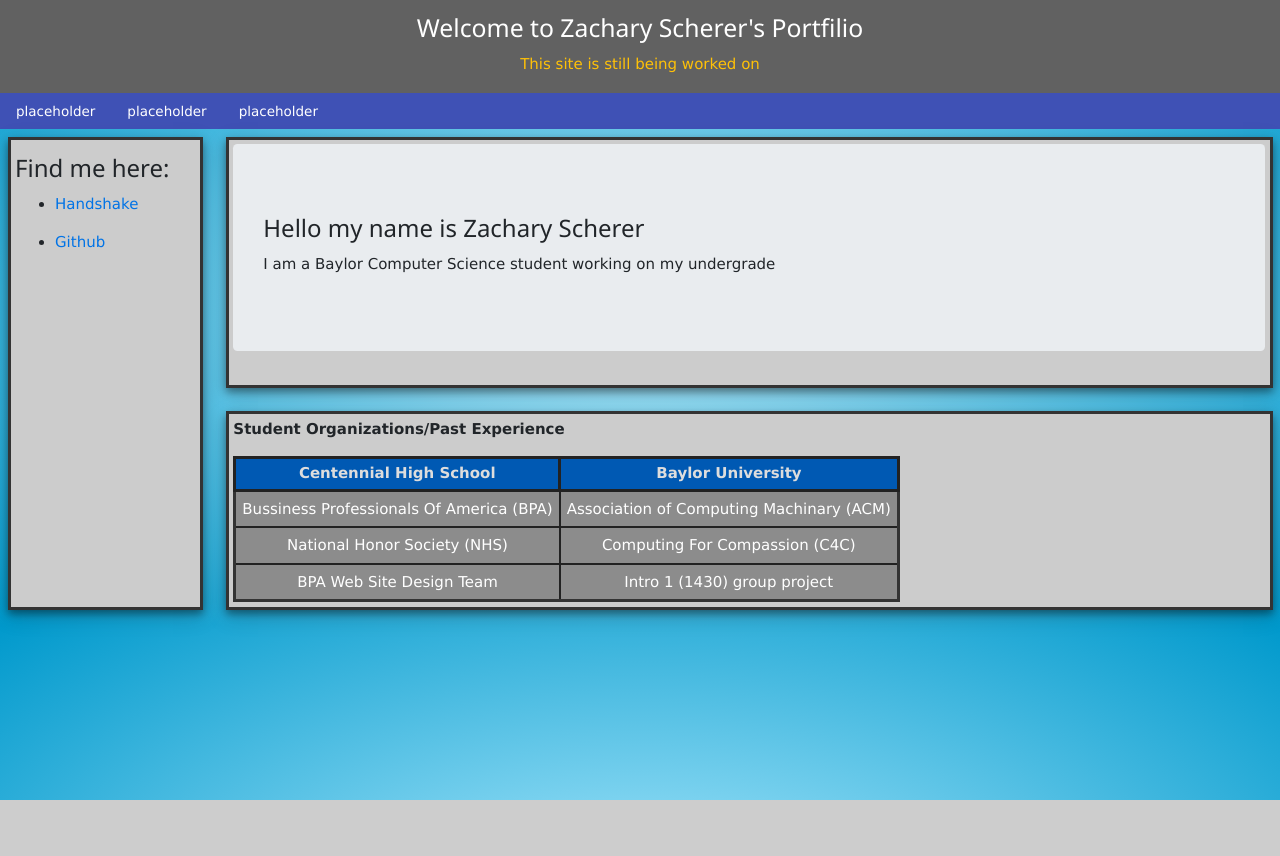
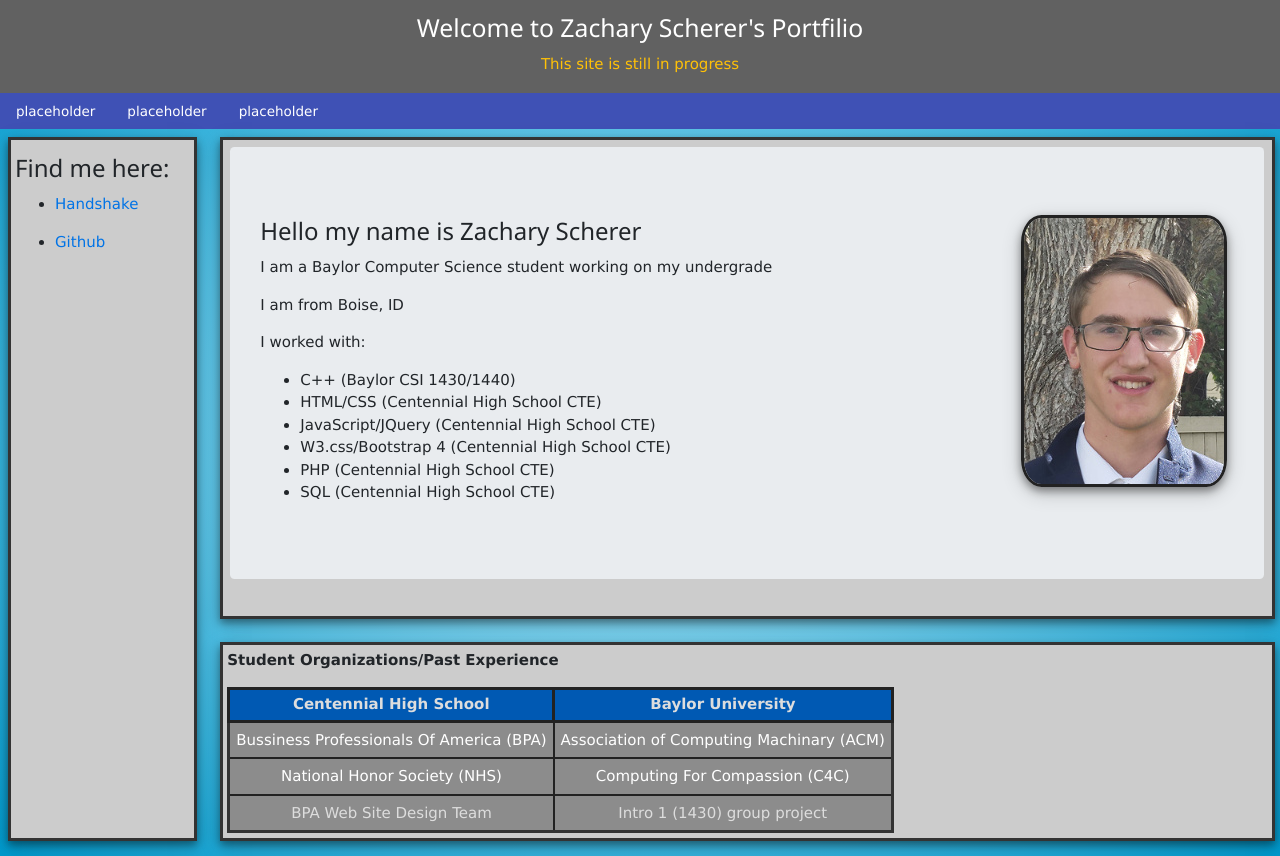
Before and after one commit to ScheZach/officalPortfilio, a PHP site: page / in a window 1280 px wide. Before the commit the page ends 800 px from the top, so only its background shows below. Run offline with PHP 8.4, Linux system fonts and the light colour scheme.

Commit message:
updated home page

```diff
--- a/css/home.css
+++ b/css/home.css
@@ -1,9 +1,19 @@
 .grid-container {
     display: grid;
-    grid-template-columns: 1fr 2fr 3fr;
+    grid-template-columns: 16% 33% 50%;
     grid-template-rows: auto auto;
     grid-template-areas: "links main main" "links footer footer";
     grid-gap: .5em;
+}
+
+@media screen and (max-width: 40em) {
+    .grid-container {
+        display: grid;
+        grid-template-columns: 100%;
+        grid-template-rows: auto auto auto;
+        grid-template-areas: "links" "main" "footer";
+        grid-gap: .5em;
+    }
 }
 
 body {
@@ -33,6 +43,7 @@ body {
 .main {
     grid-area: main;
     box-shadow: 0 4px 8px 0 rgba(0, 0, 0, 0.4), 0 6px 20px 0 rgba(0, 0, 0, 0.19);
+    padding: .5em;
 }
 
 .footer {
@@ -87,3 +98,19 @@ td {
     background-color: #8c8c8c;
     color: #ffffff;
 }
+
+.tableLink {
+    color: #dddddd;
+}
+
+#headShot {
+    margin: .5em;
+    border: .25em solid #222222;
+    border-radius: 10%;
+    box-shadow: 0 4px 8px 0 rgba(0, 0, 0, 0.4), 0 6px 20px 0 rgba(0, 0, 0, 0.19);
+    float: right;
+}
+
+.clear {
+    float: clear;
+}
--- a/index.php
+++ b/index.php
@@ -15,7 +15,7 @@
 <body>
 <div class="container-fluid w3-dark-grey" id="header">
     <h1 class="headerText">Welcome to Zachary Scherer's Portfilio</h1>
-    <p class="text-warning">This site is still being worked on</p>
+    <p class="text-warning">This site is still in progress</p>
 </div>
 <div id="hLinks" class="w3-bar w3-indigo">
         <a href="#" class="w3-bar-item w3-button w3-hover-blue">placeholder</a>
@@ -33,8 +33,19 @@
 </div>
 <div class="main content">
     <div class="jumbotron">
+        <img id="headShot" src="img/Headshot1.jpg" alt="headShot"></img>
         <h3>Hello my name is Zachary Scherer</h3>
         <p>I am a Baylor Computer Science student working on my undergrade</p>
+        <p>I am from Boise, ID</p>
+        <p>I worked with: </p>
+        <ul>
+            <li>C++ (Baylor CSI 1430/1440)</li>
+            <li>HTML/CSS (Centennial High School CTE)</li>
+            <li>JavaScript/JQuery (Centennial High School CTE)</li>
+            <li>W3.css/Bootstrap 4 (Centennial High School CTE)</li>
+            <li>PHP (Centennial High School CTE)</li>
+            <li>SQL (Centennial High School CTE)</li>
+        </ul>
     </div>
 </div>
 <div class="footer content">
@@ -54,8 +65,8 @@
                 <td>Computing For Compassion (C4C)</td>
             </tr>
             <tr>
-                <td><a href="https://github.com/ZSlongtalk/WDT2018_DC">BPA Web Site Design Team</a></td>
-                <td><a href="https://github.com/ZSlongtalk/VideoGameGroupProject">Intro 1 (1430) group project</a></td>
+                <td><a class="tableLink" href="https://github.com/ZSlongtalk/WDT2018_DC">BPA Web Site Design Team</a></td>
+                <td><a class="tableLink" href="https://github.com/ZSlongtalk/VideoGameGroupProject">Intro 1 (1430) group project</a></td>
             </tr>
         </table>
     </div>
```
Also changed, not shown: img/Headshot1.jpg (added), img/PortfilioPic.jpg (added), img/designFlowchart1.jpg (added).
